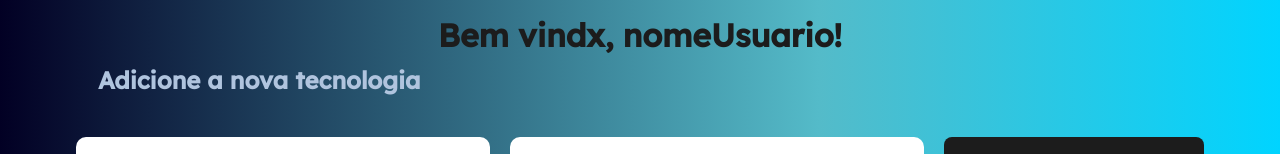
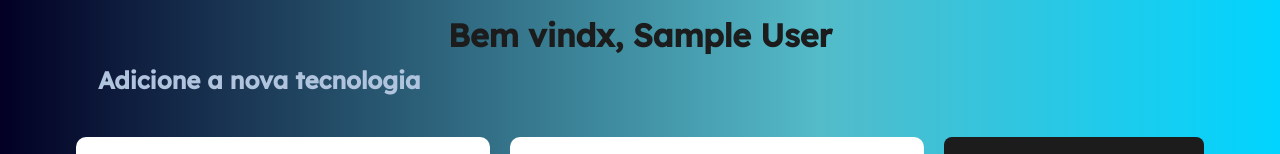
Before and after one commit to Kenzie-Academy-Brasil-Developers/react-entrega-s2-kenzie-hub-larissakoliveira, a React (Create React App) app: page /dashboard in a window 1280 px wide. Shown: the top 154 px of the page. Built offline with nearby package versions, Linux system fonts and the light colour scheme; no server answers; sample sign-in values are in the browser's storage; a web font is replaced by a local one.

Commit message:
fix:setando nome do ususario

```diff
--- a/src/pages/Dashboard/index.js
+++ b/src/pages/Dashboard/index.js
@@ -64,7 +64,7 @@ const Dashboard = ({ authenticated }) => {
 
   return (
     <Container>
-      <h1>Bem vindx, nomeUsuario!</h1>
+      <h1>Bem vindx, {user.name}</h1>
       <h2>Adicione a nova tecnologia</h2>
       <InputContainer onSubmit={handleSubmit(onSubmit)}>
         <section>
```
